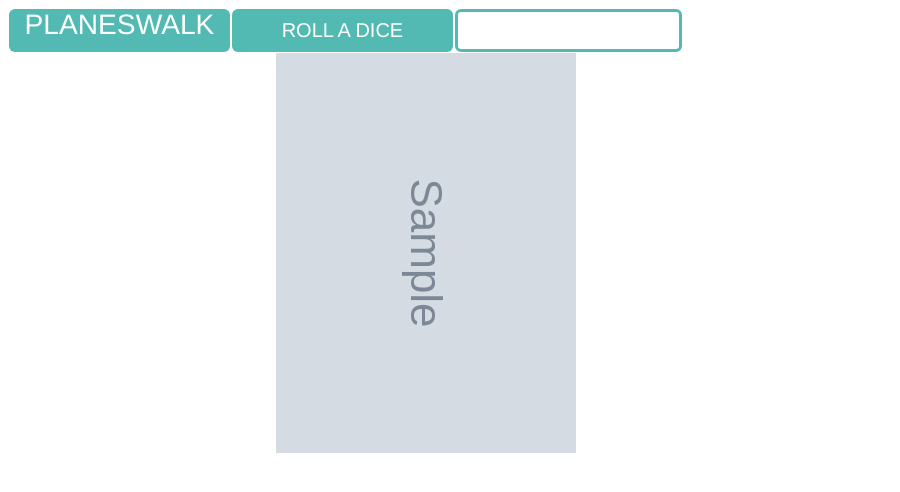
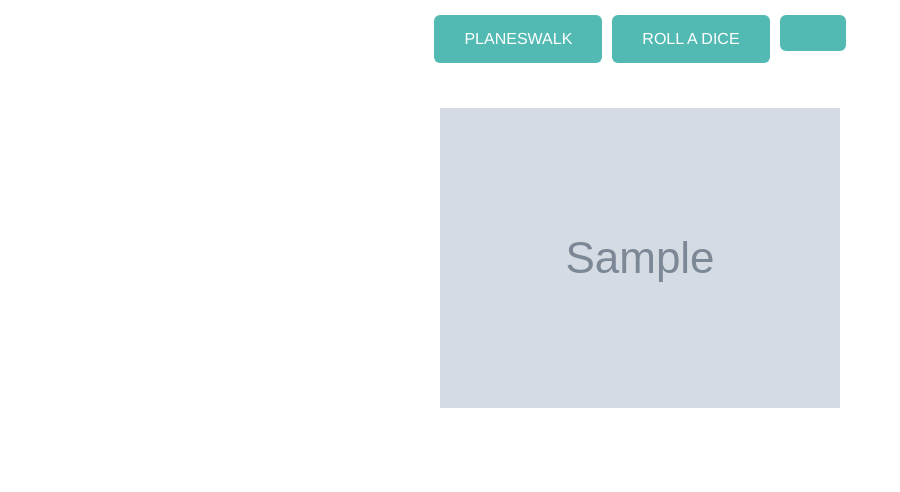
Before and after one commit to ph5x5/planechase-assistant, a Django app: template assistant/templates/index.html in a window 1280 px wide. Shown: the top 492 px of the page, without its empty margins (0-900 px from the left). Run offline with Django 3.2, Linux system fonts and the light colour scheme; the template is opened without the code that fills it: most values are stand-ins (such as "Sample title", 1, 10 or a date in 2020); grey boxes marked "Sample" are stand-in pictures.

Commit message:
Reworking layout

```diff
--- a/assistant/static/css/stylesheet.css
+++ b/assistant/static/css/stylesheet.css
@@ -1,85 +1,70 @@
 * {
+    box-sizing: border-box;
+}
+
+*:before,*:after {
+    box-sizing: border-box;
+}
+
+body {
+    margin: 0;
+    padding: 0;
+    background-color: #fff;
+    color: #000;
     font-family: Helvetica, Arial, sans-serif;
 }
 
-.card_image {
-    position: absolute;
-    top: 100%;
-    left: 0;
-    right: 0;
-
-    -webkit-transform: translate(142%) rotate(90deg);
-    -moz-transform: translate(142%) rotate(90deg);
-    -ms-transform: translate(142%) rotate(90deg);
-    -o-transform: translate(142%) rotate(90deg);
-    transform: translate(142%) rotate(90deg);
-
-    -webkit-transform-origin: left top;
-    -moz-transform-origin: left top;
-    -ms-transform-origin: left top;
-    -o-transform-origin: left top;
-    transform-origin: left top;
-
-    max-width: 70vh;
-}
-
-a.button {
-    -webkit-appearance: button;
-    -moz-appearance: button;
-    appearance: button;
-
-    height: 2vw;
-
-    text-decoration: none;
-    color: white;
-}
-
-button.button {
-    background-color: rgb(82, 186, 179);
-    border-radius: 6px;
-    border: none;
-    color: rgb(255, 255, 255);
-    padding: 10px;
-    text-transform: uppercase;
-    width: 200px;
-    cursor: pointer;
-    font-size: 2.5vh;
+body, td, th, input, textarea, select, a {
+    font-size: 16px;
 }
 
 .container {
-    position: relative;
-    width: 100%;
-    display: flex;
+    padding: 0 15px;
 }
 
-.plane {
-    width: 80%;
+.main-menu {
+    margin: 0 0 30px;
+    padding: 15px 0;
+    display: flex;
+    justify-content: center;
+    list-style: none;
 }
 
-.top_element {
-    text-align: center;
-    width: 30%;
-    font-size: 2.2vw;
-    background-color: rgb(82, 186, 179);
-    border-radius: 6px;
-    border: none;
-    color: rgb(255, 255, 255);
-    text-transform: uppercase;
-    cursor: pointer;
-    margin: 1px;
+.main-menu-item {
+    margin: 0 10px 0 0;
 }
 
-.top_output {
-    text-align: center;
-    width: 30%;
-    font-size: 2.2vw;
+.main-menu-item:last-child {
+    margin: 0;
+}
+
+.main-menu-link {
+    padding: 15px 30px;
+    border-radius: 6px;
+    display: block;
+    background-color: #52bab3;
+    color: #fff;
+    text-transform: uppercase;
+    text-decoration: none;
+}
+
+.main-menu-link:hover, .main-menu-link:active, .main-menu-link:focus  {
+    text-decoration: none;
+}
+
+.container-image {
+    display: flex;
+    justify-content: center;
+}
+
+.img-responsible {
+    display: block;
+    max-width: 100%;
+    height: auto;
+}
+
+.main-menu-item-output {
     border: solid 3px rgb(82, 186, 179);
     border-radius: 6px;
     color: rgb(0, 0, 0);
-    text-transform: uppercase;
-    margin: 1px;
 }
-
-.invert {
-    height: 3vh;
-}
--- a/assistant/templates/index.html
+++ b/assistant/templates/index.html
@@ -5,30 +5,36 @@
 <head>
     <meta charset="UTF-8">
     <title>Planechase Assistant</title>
+    <meta name="viewport" content="width=device-width, initial-scale=1">
     <link rel="stylesheet" href="{% static 'css/stylesheet.css'%}" type="text/css">
 </head>
 <body>
+    <div class="header">
         <div class="container">
-        <div class="top_element">
-            <a href="?random=true" class="button">Planeswalk</a>
+            <ul class="main-menu">
+                <li class="main-menu-item">
+                    <a href="?random=true" class="main-menu-link">Planeswalk</a>
+                </li>
+                <li class="main-menu-item">
+                    <a href="#" class="main-menu-link">Roll a dice</a>
+                    <script src="{% static 'js/dice.js'%}"></script>
+                </li>
+                <li class="main-menu-item">
+                    <div class="main-menu-link main-menu-item-output" id="placeholder"></div>
+                </li>
+            </ul>
         </div>
-        <div class="top_element">
-            <button class="button" id="dice">Roll a dice</button>
-            <script src="{% static 'js/dice.js'%}"></script>
     </div>
-        <div class="top_output" id="placeholder">
+    <div class="container">
+        {% if not error %}
+        <div class="container-image">
+            <img src="{{ image_url }}" alt="Plane picture" class="card_image">
         </div>
-        <div class="plane">
-            <div>
-                {% if not error %}
-                    <img src="{{ image_url }}" alt="Plane picture" class="card_image">
         {% else %}
         <div>
             {{ error }}
         </div>
         {% endif %}
     </div>
-        </div>
-    </div>
 </body>
 {% endblock %}
```
Lines whose indentation alone changed are shown as unchanged.
